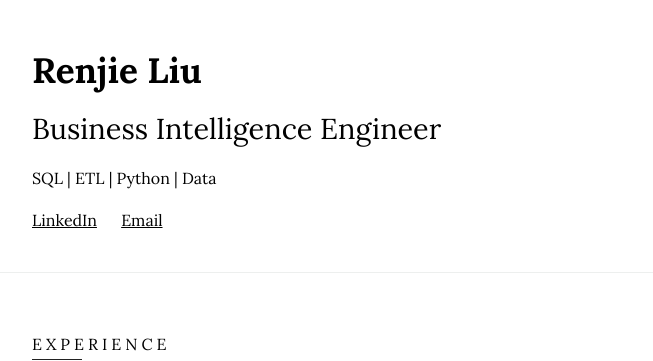
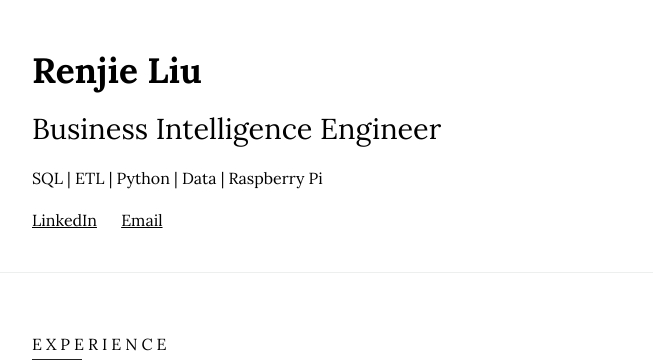
Before and after one commit to renjieliu/renjieliu.github.io, a Jekyll site: the page built from index.html, in a window 1280 px wide. Shown: the top 361 px of the page, without its empty margins (198-851 px from the left). Built offline with Jekyll 4.4.1, drawn with Linux system fonts in a browser that asks for light colours.

Commit message:
Update _config.yml

```diff
--- a/_config.yml
+++ b/_config.yml
@@ -9,7 +9,7 @@ description: Single page website for Renjie's Profile
 name: Renjie Liu
 job: Business Intelligence Engineer
 location: New York
-skills: SQL | ETL | Python | Data
+skills: SQL | ETL | Python | Data | Raspberry Pi
 #twitter_username: mattcouchman
 #github_username:  mattcouchman
 #codepen_username:  mattcouchman
```
